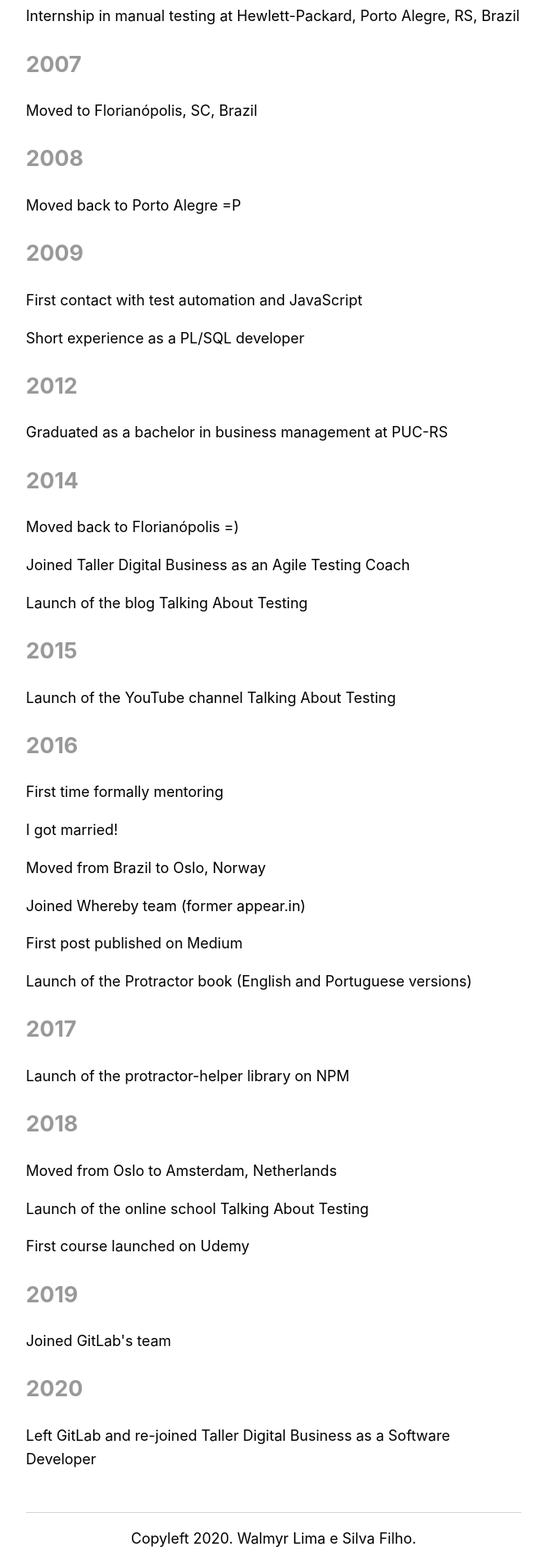
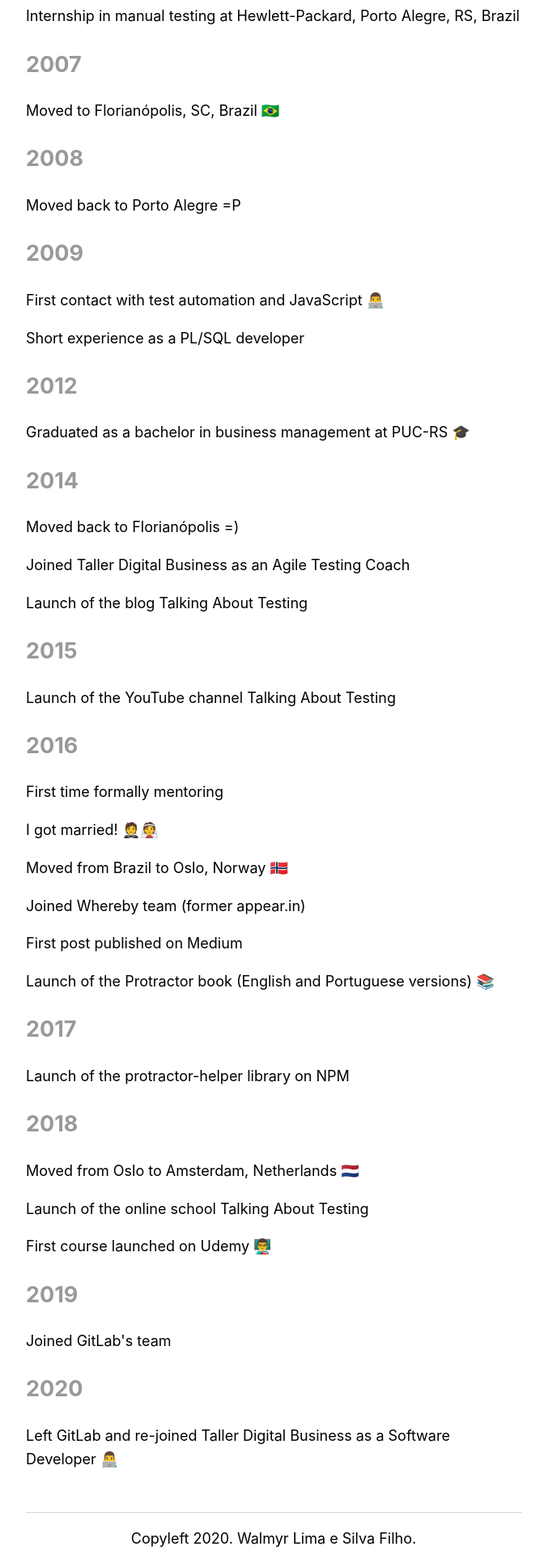
Before and after one commit to wlsf82/walmyr-nextjs, a Next.js app: page / in a window 1280 px wide. Shown: the part 680-2600 px from the top of the page at 81% size, without its empty margins (302-974 px from the left). Built offline with nearby package versions, Linux system fonts and the light colour scheme.

Commit message:
Add emojis on timeline

```diff
--- a/components/timeline.js
+++ b/components/timeline.js
@@ -10,7 +10,7 @@ const achievements = [
   {
     year: '2007',
     events: [
-      'Moved to Florianópolis, SC, Brazil'
+      'Moved to Florianópolis, SC, Brazil 🇧🇷'
     ]
   },
   {
@@ -22,14 +22,14 @@ const achievements = [
   {
     year: '2009',
     events: [
-      'First contact with test automation and JavaScript',
+      'First contact with test automation and JavaScript 👨‍💻',
       'Short experience as a PL/SQL developer'
     ]
   },
   {
     year: '2012',
     events: [
-      'Graduated as a bachelor in business management at PUC-RS'
+      'Graduated as a bachelor in business management at PUC-RS 🎓'
     ]
   },
   {
@@ -50,11 +50,11 @@ const achievements = [
     year: '2016',
     events: [
       'First time formally mentoring',
-      'I got married!',
-      'Moved from Brazil to Oslo, Norway',
+      'I got married! 🤵‍👰‍',
+      'Moved from Brazil to Oslo, Norway 🇳🇴',
       'Joined Whereby team (former appear.in)',
       'First post published on Medium',
-      'Launch of the Protractor book (English and Portuguese versions)'
+      'Launch of the Protractor book (English and Portuguese versions) 📚'
     ]
   },
   {
@@ -66,9 +66,9 @@ const achievements = [
   {
     year: '2018',
     events: [
-      'Moved from Oslo to Amsterdam, Netherlands',
+      'Moved from Oslo to Amsterdam, Netherlands 🇳🇱',
       'Launch of the online school Talking About Testing',
-      'First course launched on Udemy'
+      'First course launched on Udemy 👨‍🏫'
     ]
   },
   {
@@ -80,7 +80,7 @@ const achievements = [
   {
     year: '2020',
     events: [
-      'Left GitLab and re-joined Taller Digital Business as a Software Developer'
+      'Left GitLab and re-joined Taller Digital Business as a Software Developer 👨‍💻'
     ]
   },
 ]
```
